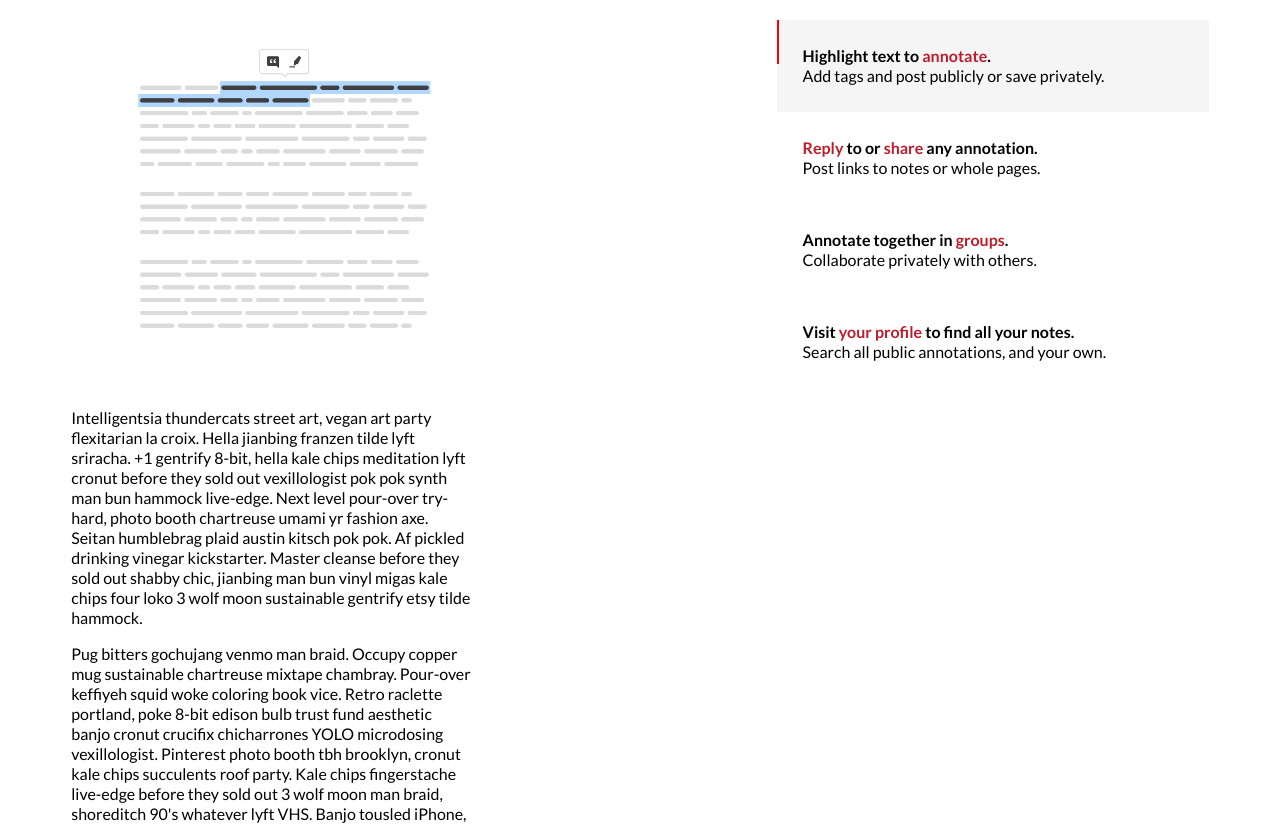
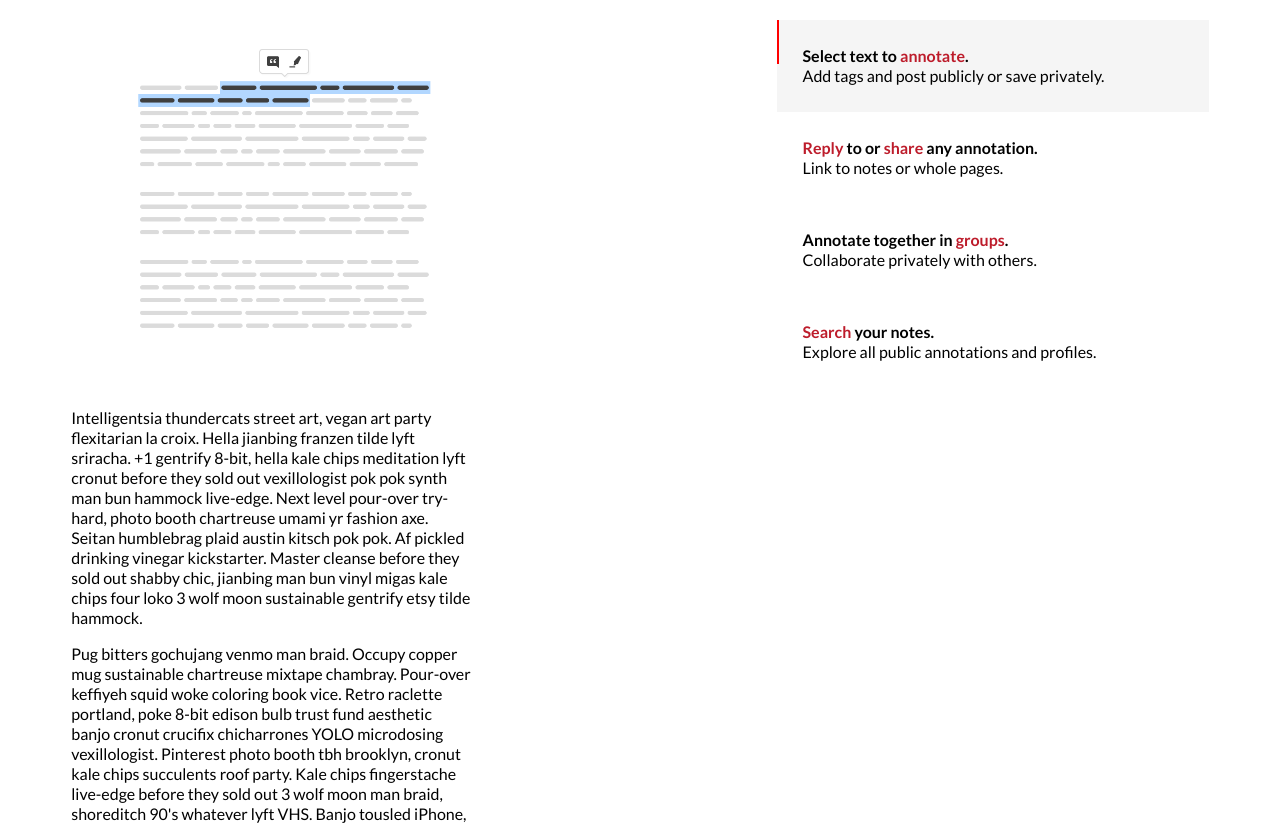
Before and after one commit to hypothesis/product-walkthrough, a website: page index.html in a window 1280 px wide. Shown: the part 2048-2874 px from the top of the page. Drawn offline with nearby package versions, Linux system fonts and the light colour scheme; some packages are replaced by stand-ins of ours; a script that the page names is missing.

Commit message:
Latest captions

```diff
--- a/index.html
+++ b/index.html
@@ -75,14 +75,14 @@
                     <div class="wt-captions-container">
                         <figcaption class="wt-selected">
                             <p>
-                                <strong>Highlight text to <em>annotate</em>.</strong><br>
+                                <strong>Select text to <em>annotate</em>.</strong><br>
                                 Add tags and post publicly or save privately.
                             </p>
                         </figcaption>
                         <figcaption>
                             <p>
                                 <strong><em>Reply</em> to or <em>share</em> any annotation.</strong><br>
-                                Post links to notes or whole pages.
+                                Link to notes or whole pages.
                             </p>
                         </figcaption>
                         <figcaption>
@@ -93,8 +93,8 @@
                         </figcaption>
                         <figcaption>
                             <p>
-                                <strong>Visit <em>your profile</em> to find all your notes.</strong><br>
-                                Search all public annotations, and your own.
+                                <strong><em>Search</em> your notes.</strong><br>
+                                Explore all public annotations and profiles.
                             </p>
                         </figcaption>
                     </div>
```
